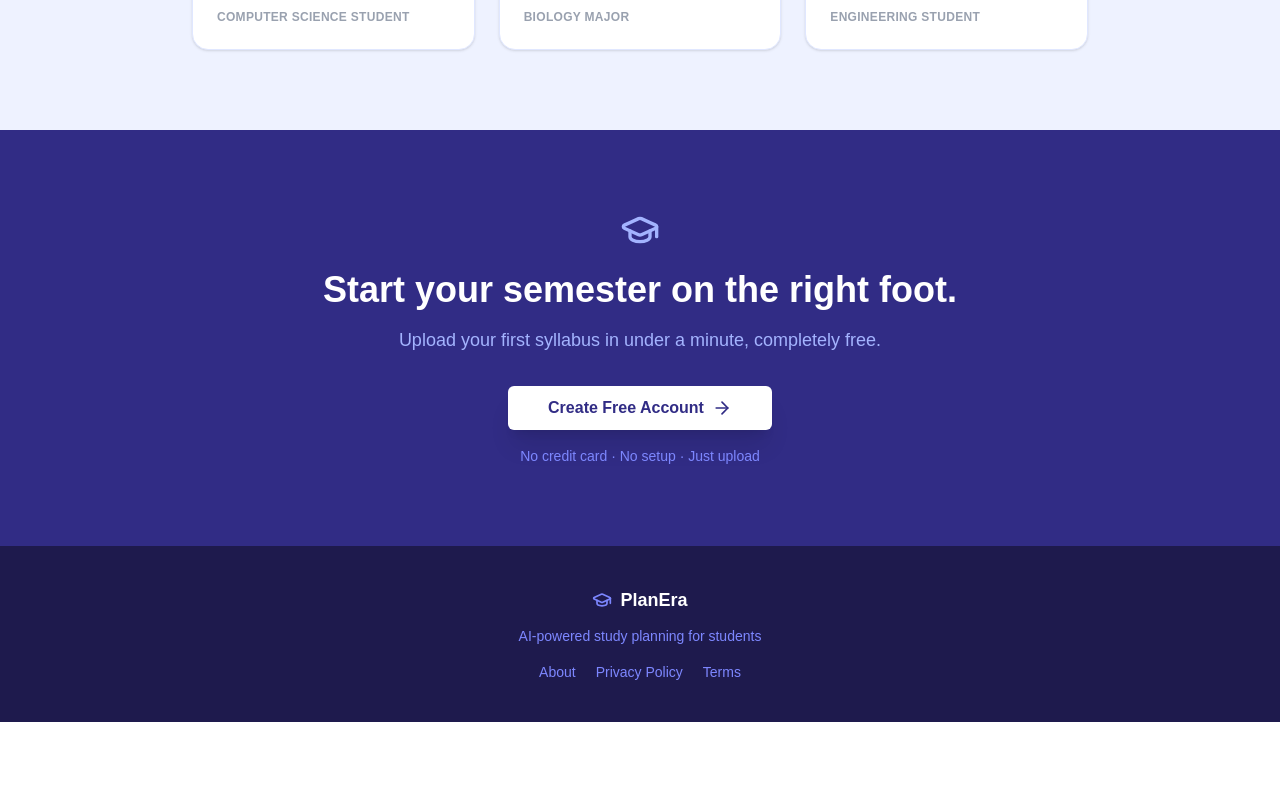
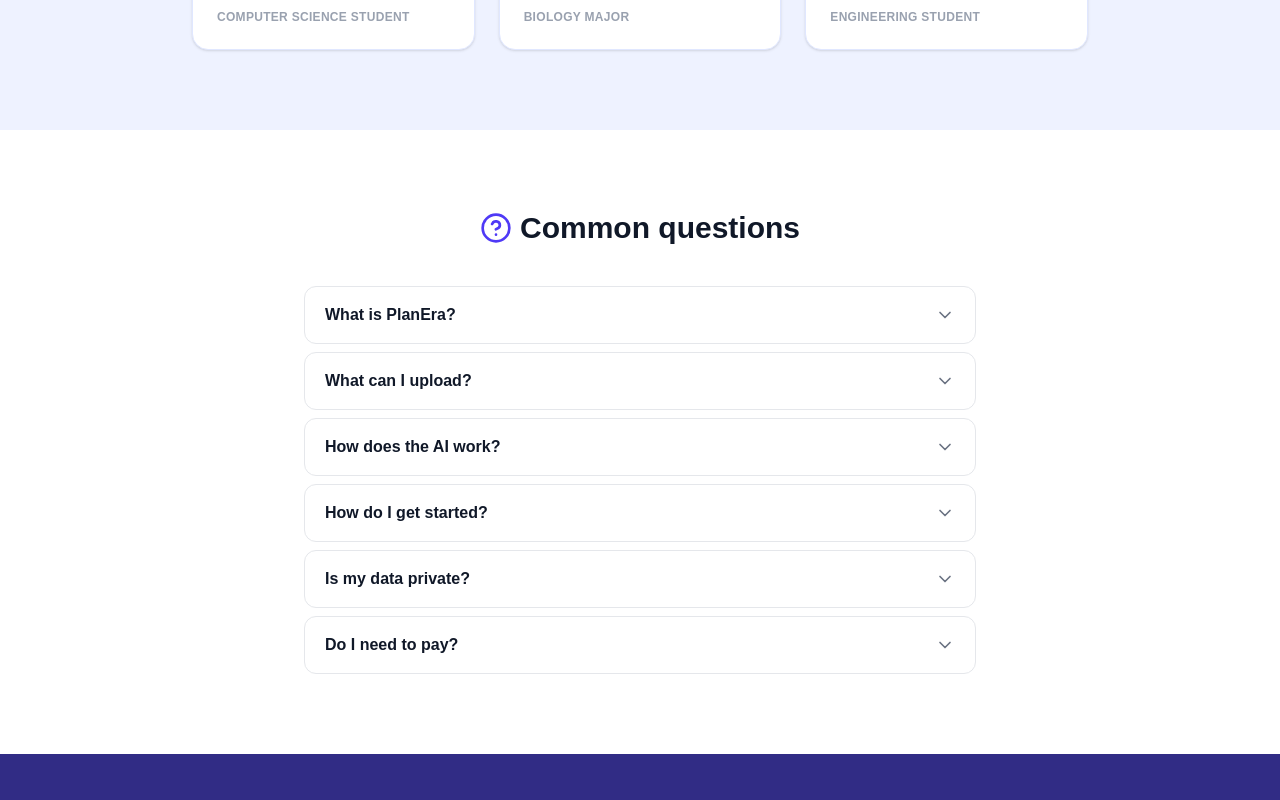
Before and after one commit to Rashaunjw/AI-Planner, a Next.js app: page / in a window 1280 px wide. Shown: the part 2320-3120 px from the top of the page. Before the commit the page ends 3042 px from the top, so only its background shows below. Built offline with nearby package versions, Linux system fonts and the light colour scheme; no server answers.

Commit message:
FAQ section

```diff
--- a/src/app/page.tsx
+++ b/src/app/page.tsx
@@ -1,9 +1,10 @@
 import { Button } from "@/components/ui/button"
-import { ArrowRight, Calendar, FileText, GraduationCap, BookOpen, CheckCircle, Clock, Zap, Shield, Star, Smartphone, Monitor } from "lucide-react"
+import { ArrowRight, Calendar, FileText, GraduationCap, BookOpen, CheckCircle, Clock, Zap, Shield, Star, Smartphone, Monitor, HelpCircle } from "lucide-react"
 import Link from "next/link"
 import { getServerSession } from "next-auth"
 import { redirect } from "next/navigation"
 import { authOptions } from "@/lib/auth"
+import FaqSection from "@/components/faq-section"
 
 export default async function Home() {
   const session = await getServerSession(authOptions)
@@ -276,6 +277,52 @@
         </div>
       </section>
 
+      {/* ── FAQ ─────────────────────────────────────────────────── */}
+      <section className="py-20 px-4 bg-white">
+        <div className="max-w-2xl mx-auto">
+          <div className="flex items-center justify-center gap-2 mb-10">
+            <HelpCircle className="h-8 w-8 text-indigo-600" />
+            <h2 className="text-3xl font-bold text-gray-900">
+              Common questions
+            </h2>
+          </div>
+          <FaqSection
+            items={[
+              {
+                question: "What is PlanEra?",
+                answer:
+                  "PlanEra is an AI-powered study planner for students. Upload your syllabus, work schedule, or practice calendar and our AI extracts every deadline and assignment so you see everything in one place—dashboard, calendar view, and email reminders. No more manual copying into a planner.",
+              },
+              {
+                question: "What can I upload?",
+                answer:
+                  "You can upload PDFs, Word documents (.doc, .docx), or paste plain text from a course page. The AI reads your content and pulls out assignments, exams, projects, and due dates. It works even when syllabi are messy or unstructured. File size limit is 10MB.",
+              },
+              {
+                question: "How does the AI work?",
+                answer:
+                  "When you upload a document or paste text, our AI analyzes it and extracts every time-bound item: assignments, exams, projects, and events. It infers class names, due dates, and grade weights when possible. The result is a structured task list and calendar. Your data is not used to train AI models.",
+              },
+              {
+                question: "How do I get started?",
+                answer:
+                  "Create a free account, then go to Upload and add your syllabus (PDF or Word) or paste text. Choose the context (e.g. class, work, practice). In under a minute you'll see extracted tasks on your Dashboard and Calendar. You can connect Google Calendar and turn on email reminders in Settings.",
+              },
+              {
+                question: "Is my data private?",
+                answer:
+                  "Yes. Your uploads and tasks are stored securely and tied to your account. We don't sell your data or use it to train AI models. Email reminders are sent only to you. For full details, see our Privacy Policy.",
+              },
+              {
+                question: "Do I need to pay?",
+                answer:
+                  "PlanEra is free to use. The free tier includes syllabus uploads (with a monthly limit), AI extraction, dashboard and calendar, email reminders, and calendar sync. A Pro tier with unlimited uploads and extra features may be offered later.",
+              },
+            ]}
+          />
+        </div>
+      </section>
+
       {/* ── CTA Banner ─────────────────────────────────────────── */}
       <section className="bg-indigo-900 py-20 px-4">
         <div className="max-w-2xl mx-auto text-center">
--- /dev/null
+++ b/src/components/faq-section.tsx
@@ -0,0 +1,44 @@
+"use client"
+
+import { useState } from "react"
+import { ChevronDown } from "lucide-react"
+
+export type FaqItem = {
+  question: string
+  answer: string
+}
+
+export default function FaqSection({ items }: { items: FaqItem[] }) {
+  const [openIndex, setOpenIndex] = useState<number | null>(null)
+
+  return (
+    <div className="space-y-2">
+      {items.map((item, index) => {
+        const isOpen = openIndex === index
+        return (
+          <div
+            key={index}
+            className="border border-gray-200 rounded-xl bg-white overflow-hidden"
+          >
+            <button
+              type="button"
+              onClick={() => setOpenIndex(isOpen ? null : index)}
+              className="w-full flex items-center justify-between gap-4 px-5 py-4 text-left hover:bg-gray-50 transition-colors"
+              aria-expanded={isOpen}
+            >
+              <span className="font-semibold text-gray-900">{item.question}</span>
+              <ChevronDown
+                className={`h-5 w-5 shrink-0 text-gray-500 transition-transform ${isOpen ? "rotate-180" : ""}`}
+              />
+            </button>
+            {isOpen && (
+              <div className="px-5 pb-4 pt-0">
+                <p className="text-gray-600 text-sm leading-relaxed">{item.answer}</p>
+              </div>
+            )}
+          </div>
+        )
+      })}
+    </div>
+  )
+}
```
